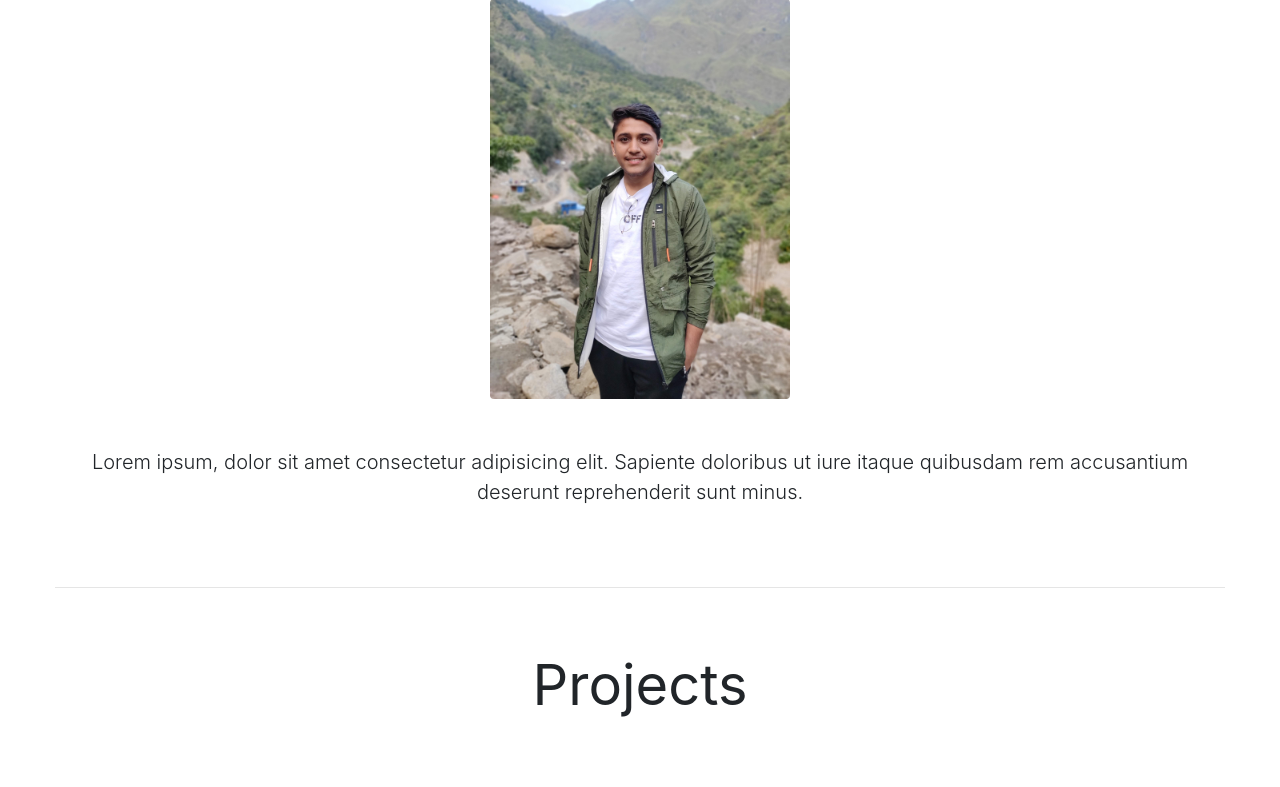
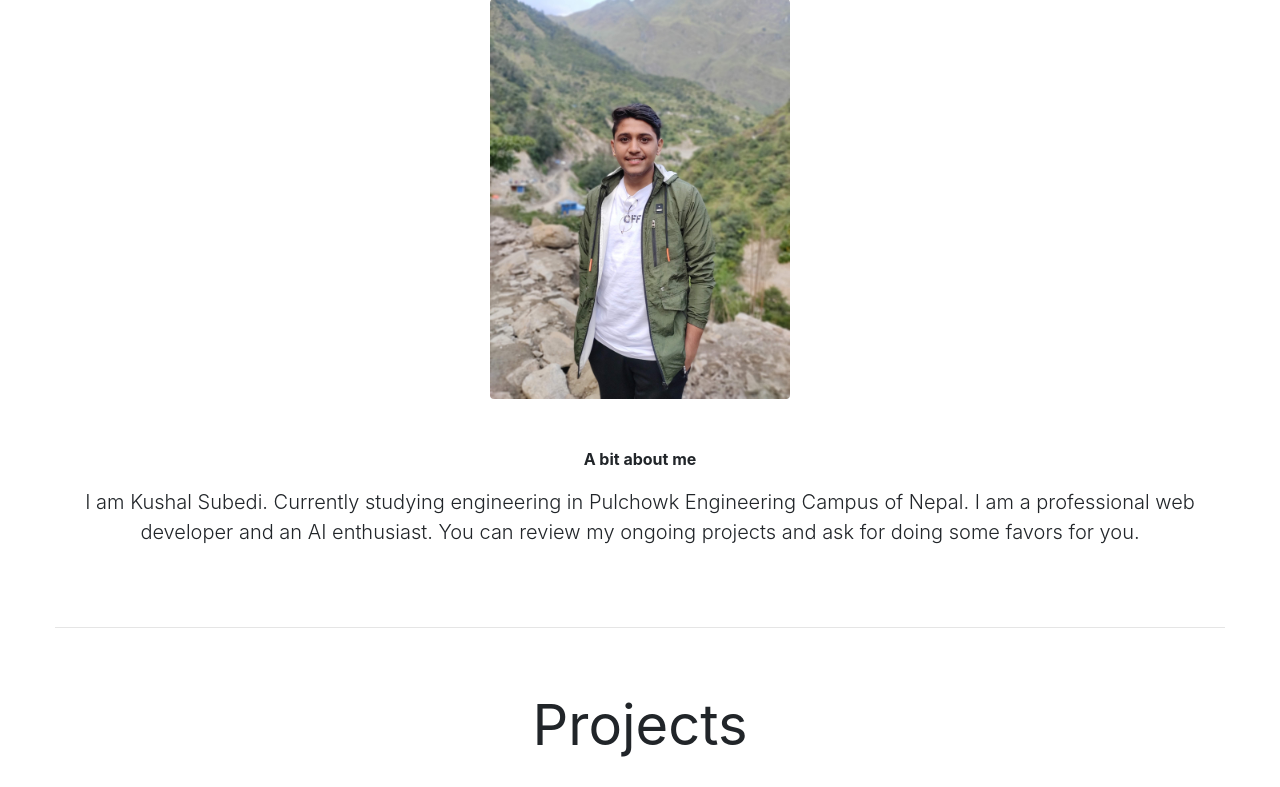
Before and after one commit to Aurshal/Personal-Blog, a Django app: page / in a window 1280 px wide. Shown: the part 199-986 px from the top of the page. Run offline with Django 3.2, Linux system fonts and the light colour scheme; data comes from the database, SQL or seed files in the repository; some libraries are stand-ins or nearby versions.

Commit message:
Update homepage.html

```diff
--- a/portfolio/templates/portfolio/homepage.html
+++ b/portfolio/templates/portfolio/homepage.html
@@ -22,9 +22,11 @@
           <div class="container">
               <div class="row">
                   <div class="col text-center py-5">
-                      <p class="lead">Lorem ipsum, dolor sit amet consectetur adipisicing elit. Sapiente doloribus ut
-                          iure itaque quibusdam rem accusantium
-                          deserunt reprehenderit sunt minus.</p>
+                      <p><Strong>A bit about me</Strong></p>
+                      <p class="lead">I am Kushal Subedi. Currently studying engineering in Pulchowk Engineering Campus of Nepal.
+                          I am a professional web developer and an AI enthusiast. You can review my ongoing projects and ask for
+                          doing some favors for you.
+                      </p>
                   </div>
               </div>
           </div>
```
